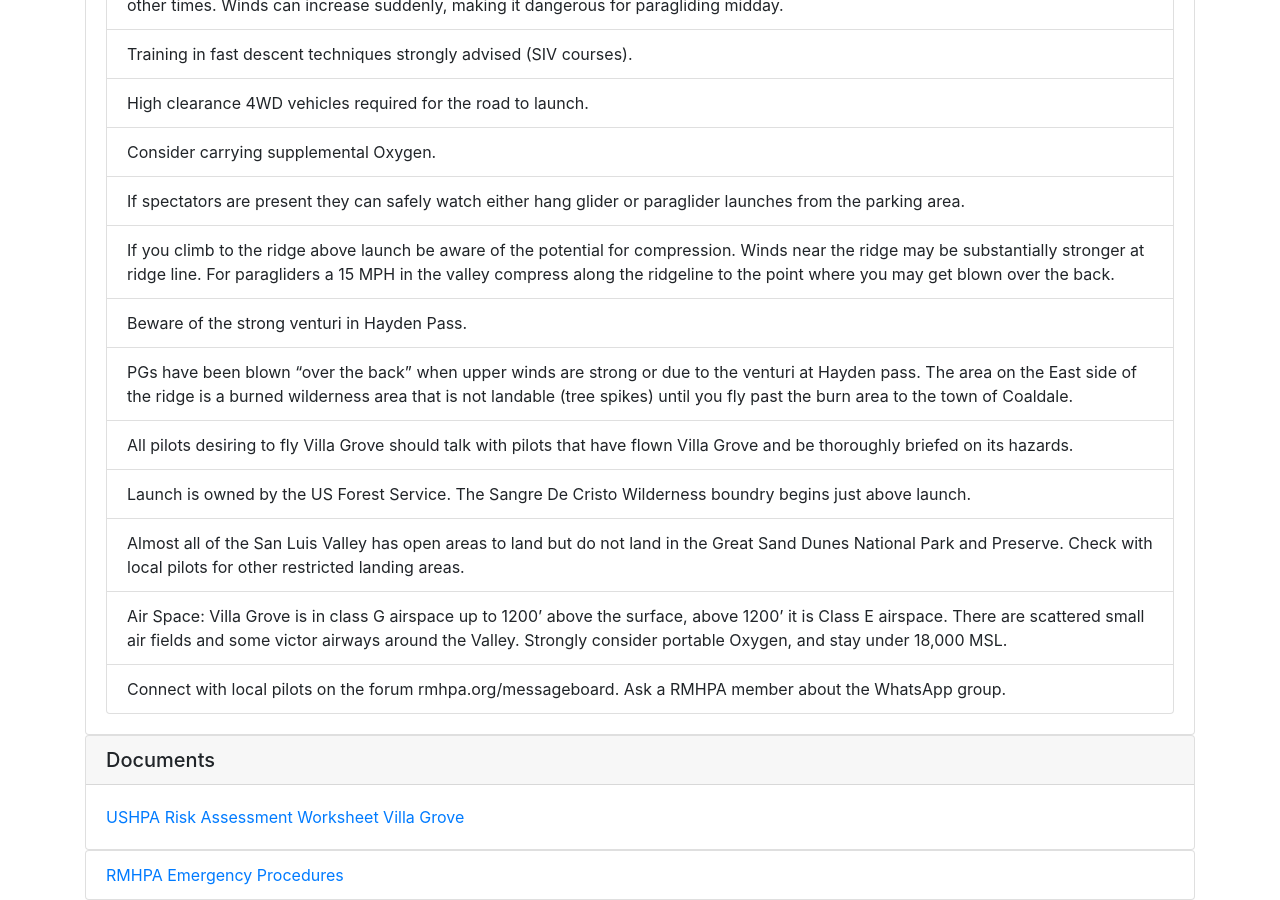
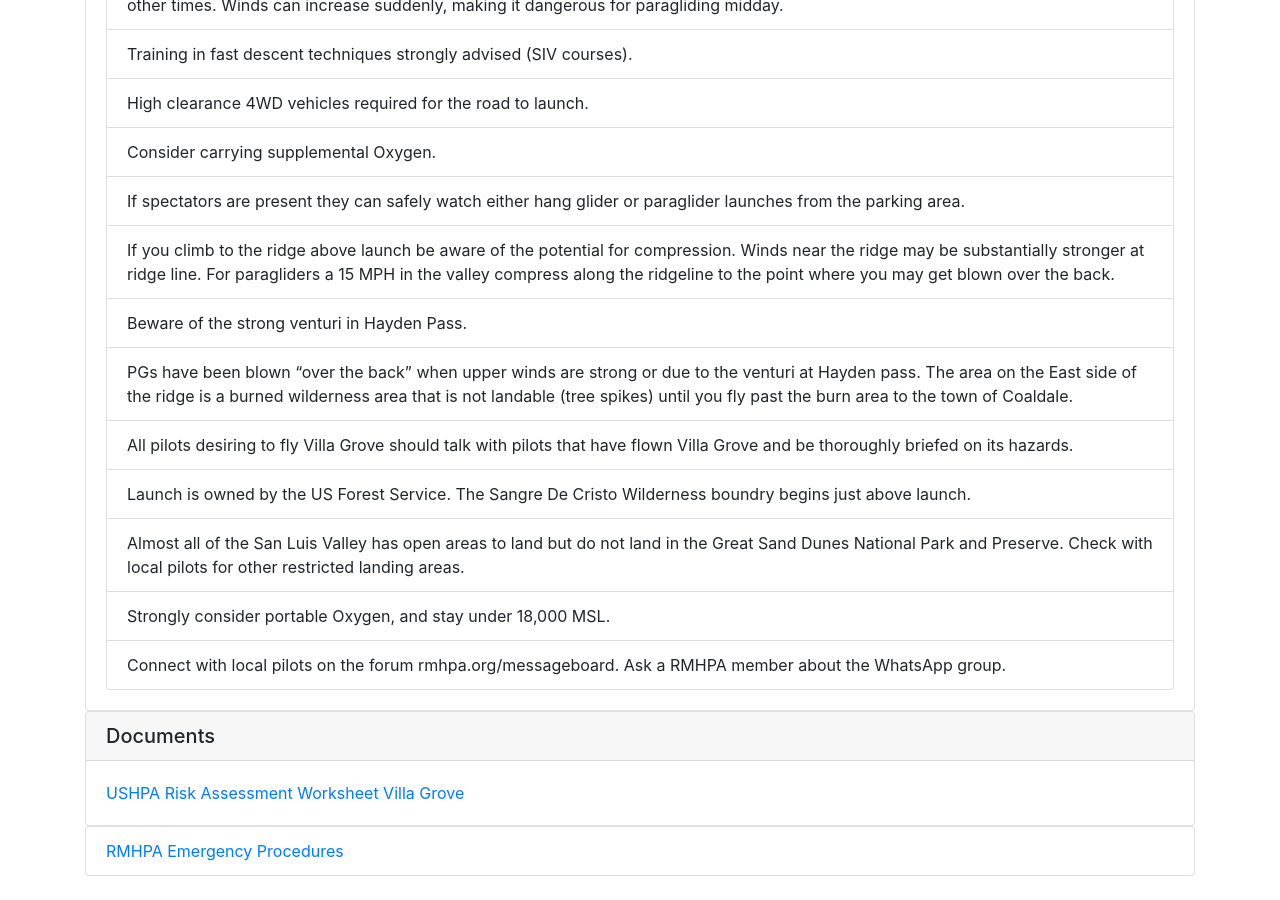
Before and after one commit to rmhpa/rmhpa.github.io, a Jekyll site: the page built from villa-grove-site-guide.html, in a window 1280 px wide and 900 px high, scrolled down 3570 px. Built offline with Jekyll 4.4.1, drawn with Linux system fonts in a browser that asks for light colours; nearby versions of some CDN libraries; after the commit the page ends 4446 px from its top, so only the background shows below that.

Commit message:
fixed text

```diff
--- a/villa-grove-site-guide.html
+++ b/villa-grove-site-guide.html
@@ -139,7 +139,7 @@ permalink: /villa-grove-site-guide/
       <li class="list-group-item">All pilots desiring to fly Villa Grove should talk with pilots that have flown Villa Grove and be thoroughly briefed on its hazards.</li>
       <li class="list-group-item">Launch is owned by the US Forest Service. The Sangre De Cristo Wilderness boundry begins just above launch.</li>
       <li class="list-group-item">Almost all of the San Luis Valley has open areas to land but do not land in the Great Sand Dunes National Park and Preserve. Check with local pilots for other restricted landing areas.</li>
-      <li class="list-group-item">Air Space: Villa Grove is in class G airspace up to 1200’ above the surface, above 1200’ it is Class E airspace. There are scattered small air fields and some victor airways around the Valley. Strongly consider portable Oxygen, and stay under 18,000 MSL.</li>
+      <li class="list-group-item">Strongly consider portable Oxygen, and stay under 18,000 MSL.</li>
       <li class="list-group-item">Connect with local pilots on the forum rmhpa.org/messageboard. Ask a RMHPA member about the WhatsApp group.</li>
 </ul>
   </div>
```
